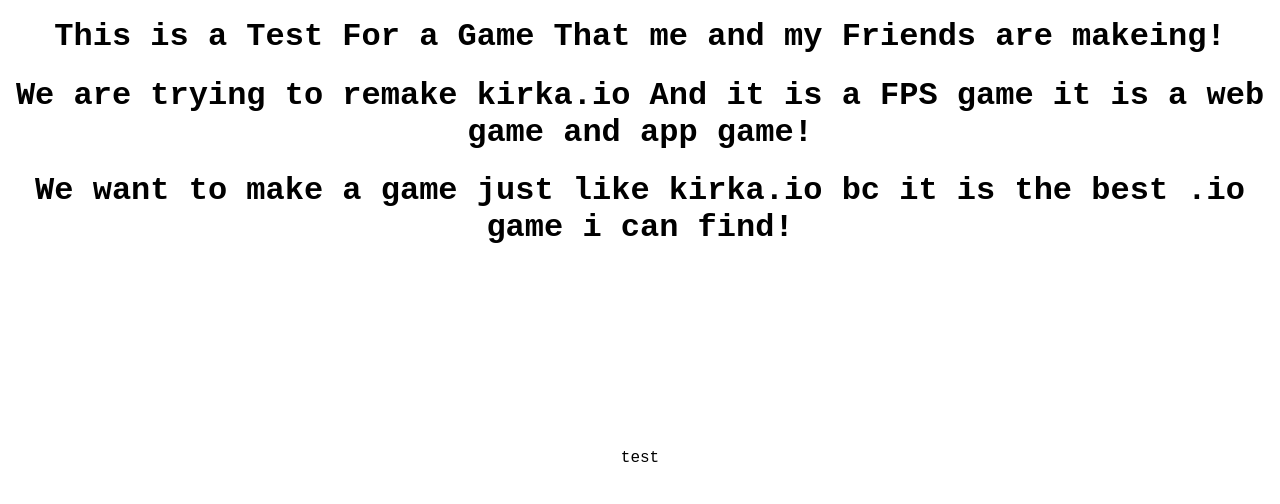
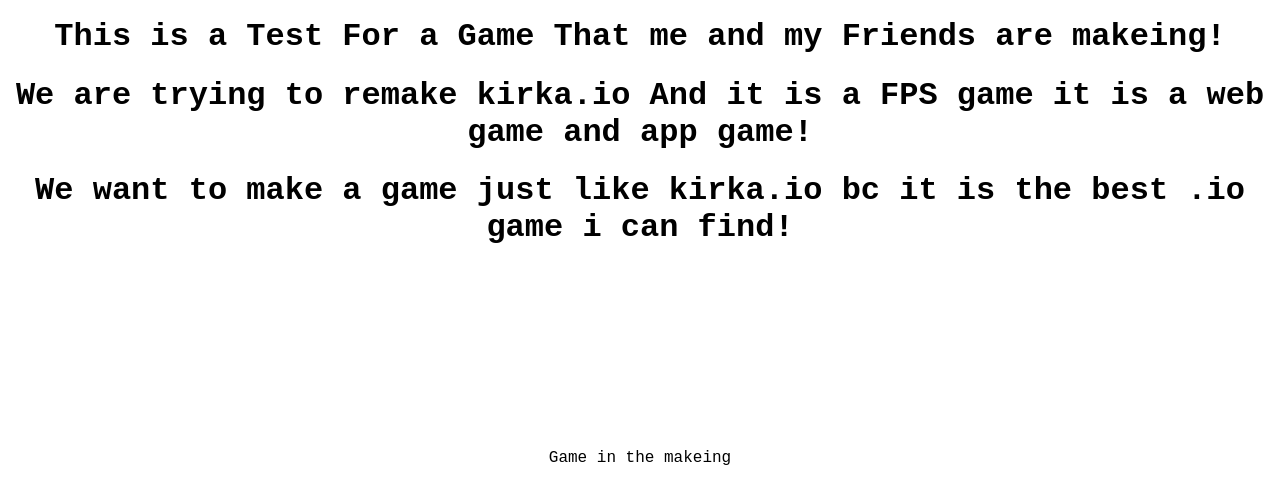
Before and after one commit to PoopooumgoodTTV/Re-make-of-kirka.io, a plain HTML site: page index.html in a window 1280 px wide. Shown: the part 120-624 px from the top of the page. Drawn offline with Linux system fonts and the light colour scheme.

Commit message:
Update index.html

```diff
--- a/index.html
+++ b/index.html
@@ -16,4 +16,4 @@
 <canvas id="board"></canvas>
 </body>
 </html>
-                </h1>test</h1>
+                </h1> Game in the makeing </h1>
```
